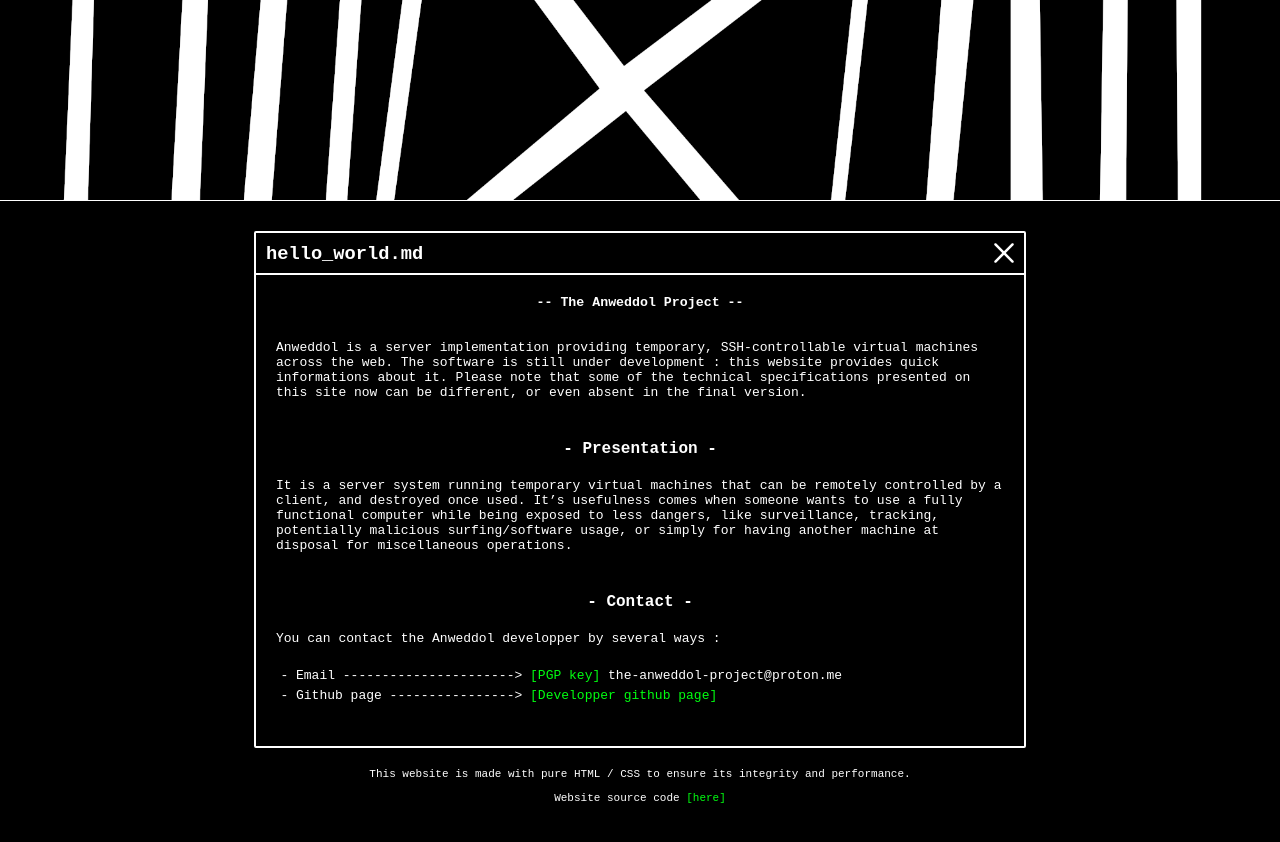
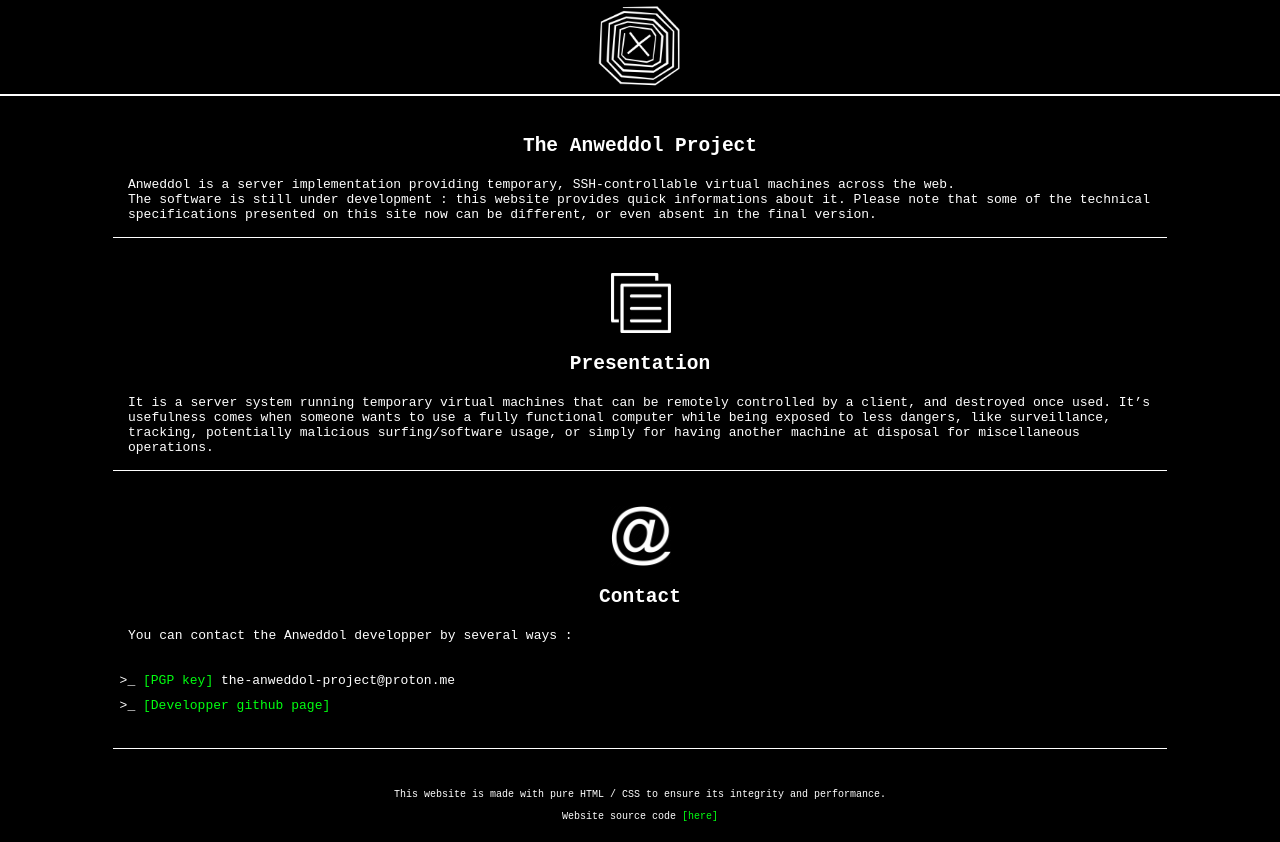
Before and after one commit to the-anweddol-project/the-anweddol-project.github.io, a plain HTML site: page index.html in a window 1280 px wide. Drawn offline with Linux system fonts and the light colour scheme.

Commit message:
New front page #2

```diff
--- a/index.html
+++ b/index.html
@@ -2,82 +2,42 @@
 <html lang="en">
 
 	<head>
-
 		<meta charset="utf8">
-		<meta name="keywords" content="Anweddol, Virtualization, Python, Open-source">
+		<meta name="keywords" content="Anweddol, The Anweddol project, Virtualization, Python, Open-source">
 		<meta name="description" content="The Anweddol project's official website">
 		<meta name="viewport" content="width=device-width, initial-scale=1">
-
 		<link rel="stylesheet" href="style.css">
 		<link rel="icon" href="imgs/icons/icon2.png">
-
 		<title>The Anweddol project</title>
-
 	</head>
 
 	<body>
-
-		<header></header>
-
+		<header>
+			<img src="imgs/logo.png"></img>
+		</header>
 		<main>
-
-			<section class="window">
-
-				<section class="window-bar">
-
-					<h1>hello_world.md</h1>
-
-					<figure class="window-bar-button-close">
-						<svg version="1.1" xmlns="http://www.w3.org/2000/svg" xmlns:xlink="http://www.w3.org/1999/xlink" x="0px" y="0px" viewBox="0 0 1000 1000" enable-background="new 0 0 1000 1000" xml:space="preserve">
-							<g>
-								<path d="M926.9,990c-16.1,0-32.3-6.2-44.6-18.5L28.5,117.7c-24.7-24.7-24.7-64.5,0-89.2c24.7-24.7,64.5-24.7,89.2,0l853.7,853.7c24.7,24.7,24.7,64.5,0,89.2C959.1,983.8,943,990,926.9,990z"></path><path d="M73.1,990c-16.1,0-32.3-6.2-44.6-18.5c-24.7-24.7-24.7-64.5,0-89.2L882.3,28.5c24.7-24.7,64.5-24.7,89.2,0s24.7,64.5,0,89.2L117.7,971.5C105.4,983.8,89.3,990,73.1,990z"></path>
-							</g>
-						</svg>
-					</figure>
-
-				</section>
-
-				<section class="window-content">
-               		<pre>
-	      __      _____  ___   __   __  ___   _______  ________   ________      ______    ___
-	     /""\    (\"   \|"  \ |"  |/  \|  "| /"     "||"      "\ |"      "\    /    " \  |"  |
-	    /    \   |.\\   \    ||'  /    \:  |(: ______)(.  ___  :)(.  ___  :)  // ____  \ ||  |
-	   /' /\  \  |: \.   \\  ||: /'        | \/    |  |: \   ) |||: \   ) || /  /    ) :)|:  |
-	  //  __'  \ |.  \    \. | \//  /\'    | // ___)_ (| (___\ ||(| (___\ ||(: (____/ //  \  |___
-	 /   /  \\  \|    \    \ | /   /  \\   |(:      "||:       :)|:       :) \        /  ( \_|:  \
-	(___/    \___)\___|\____\)|___/    \___| \_______)(________/ (________/   \"_____/    \_______)
-
-               		</pre>
-
-               		<h5>-- The Anweddol Project --</h5>
-
-               		<p>Anweddol is a server implementation providing temporary, SSH-controllable virtual machines across the web. The software is still under development : this website provides quick informations about it. Please note that some of the technical specifications presented on this site now can be different, or even absent in the final version.</p>
-
-               		<h2 id="presentation">- Presentation -</h2>
-
-               		<p>It is a server system running temporary virtual machines that can be remotely controlled by a client, and destroyed once used. It’s usefulness comes when someone wants to use a fully functional computer while being exposed to less dangers, like surveillance, tracking, potentially malicious surfing/software usage, or simply for having another machine at disposal for miscellaneous operations.</p>
-
-					<h2 id="contact">- Contact -</h2>
-
-					<p>You can contact the Anweddol developper by several ways :</p>
-
-					<ul>
-						<li>Email ----------------------> <a class="text-anchor" href="contact/A050C2B36F2E80BE6FDE6E0F0D3F21975020EFC0.asc">[PGP key]</a> the-anweddol-project@proton.me</li>
-						<li>Github page ----------------> <a class="text-anchor" href="https://github.com/Darnethal0z" target="_blank" rel="noopener noreferrer">[Developper github page]</a></li>
-					</ul>
-
-				</section>
-
-			</section>
-
+			<article class="window" id="intro">
+				<h2>The Anweddol Project</h2>
+           		<p>Anweddol is a server implementation providing temporary, SSH-controllable virtual machines across the web. </br>The software is still under development : this website provides quick informations about it. Please note that some of the technical specifications presented on this site now can be different, or even absent in the final version.</p>
+			</article>
+			<article class="window" id="presentation">
+				<img src="imgs/icons/presentation.png"></img>
+				<h2>Presentation</h2>
+           		<p>It is a server system running temporary virtual machines that can be remotely controlled by a client, and destroyed once used. It’s usefulness comes when someone wants to use a fully functional computer while being exposed to less dangers, like surveillance, tracking, potentially malicious surfing/software usage, or simply for having another machine at disposal for miscellaneous operations.</p>
+			</article>
+			<article class="window" id="contact">
+				<img src="imgs/icons/contact.png"></img>
+				<h2>Contact</h2>
+           		<p>You can contact the Anweddol developper by several ways :</p>
+				<ul>
+					<li><a class="text-anchor" href="contact/A050C2B36F2E80BE6FDE6E0F0D3F21975020EFC0.asc">[PGP key]</a> the-anweddol-project@proton.me</li>
+					<li><a class="text-anchor" href="https://github.com/Darnethal0z" target="_blank" rel="noopener noreferrer">[Developper github page]</a></li>
+				</ul>
+			</article>
 		</main>
-
 		<footer>
-
 			<p>This website is made with pure HTML / CSS to ensure its integrity and performance.</br></br>Website source code <a class="text-anchor" href="https://github.com/the-anweddol-project/the-anweddol-project.github.io" target="_blank" rel="noopener noreferrer">[here]</a></p>
-
 		</footer>
-
 	</body>
 
 </html>
--- a/style.css
+++ b/style.css
@@ -10,40 +10,35 @@
 
 body {
 	background-color: #000;
-	font-family: "Liberation Mono";
+	font-family: monospace;
 	text-rendering: optimizeLegibility;
 	color: #fff;
-}
-
-code {
-    display: block;
-    padding-left: 5px;
-    padding-bottom: 20px;
-    font-family: Consolas, "courier new";
-    font-size: 14px;
-    font-style: italic;
-    font-weight: bold;
+	font-size: 13px;
 }
 
 header {
-	height: 200px;
-	background-image: url("imgs/logo.png");
-	background-position: center;
-	background-size: cover;
-	border-bottom: 1px solid #fff;
+	width: 100%;
+	height: 94px;
+	position: fixed;
+	top: 0;
+	border-bottom: 2px solid #fff;
+	background-color: #000;
+	z-index: 2;
 }
 
-footer {
+header img {
+	width: 90px;
 	display: block;
 	margin-left: auto;
 	margin-right: auto;
-	margin-bottom: 20px;
-	width: 60%;
-	text-align: center;
-	font-size: 11px;
 }
 
-/* === */
+main {
+	display: block;
+	margin-left: auto;
+	margin-right: auto;
+	margin-top: 140px;
+}
 
 .text-anchor {
 	color: #00ff10;
@@ -56,99 +51,71 @@ footer {
 }
 
 .window {
+	width: 60%;
 	display: block;
 	margin-left: auto;
 	margin-right: auto;
-	margin-top: 30px;
-	margin-bottom: 20px;
-	width: 60%;
-	border: 2px solid #fff; /*8e8c8c*/
-	border-radius: 2px;
+	margin-top: 20px;
+	padding: 15px;
+	border-bottom: 1px solid #fff;
+	word-break: break-word;
 }
 
-.window-bar {
-	height: 40px;
-	border-bottom: 2px solid #fff;
+.window h2 {
+	position: relative;
+	top: -45px;
+	left: 80px;
+	text-align: left;
 }
 
-.window-bar h1 {
-	padding-top: 10px;
-	padding-left: 10px;
+#intro h2 {
+	position: initial;
+	padding-bottom: 20px;
 }
 
-.window-bar-button-close {
-	margin-top: -27px;
-	margin-right: 5px;
-	padding: 5px;
-	float: right;
-	width: 20px;
-	height: 20px;
-	filter: invert(100%);
-	cursor: pointer;
+.window ul {
+	padding-left: 40px;
+	padding-top: 20px;
+	padding-bottom: 20px;
+	list-style-type: '>_ ';
 }
 
-.window-bar-button-close:hover {
-	background-color: #fff;
-	filter: invert(0%);
-	transition: color .1s ease,background-color .1s ease,border-color .1s ease,box-shadow .1s ease;
+.window img {
+	width: 60px;
+	height: 60px;
+	padding-left: 2px;
+	filter: invert(100%);
 }
 
-.window-content {
+footer {
+	display: block;
+	margin-top: 40px;
+	margin-bottom: 20px;
+	text-align: center;
+	font-size: 10px;
+}
+
+@media (max-width: 1560px) {
+
+	main { margin-top: 100px; }
+
+	.window { width: 80%; }
+
+	.window ul { padding-left: 15px; }
+
+	.window ul li { padding-top: 10px; }
+
+	.window img {
 		display: block;
 		margin-left: auto;
 		margin-right: auto;
-	text-align: left;
-	padding: 20px;
 	}
 
-.window-content p {
-	padding-bottom: 20px;
-	font-size: 13px;
-}
-
-.window-content h2 {
+	.window h2 {
+		position: initial;
 		text-align: center;
 		padding-top: 20px;
 		padding-bottom: 20px;
-	font-size: 16px;
 	}
 
-.window-content h5 {
-	text-align: center;
-	padding-bottom: 30px;
 }
-
-.window-content ul {
-	padding-left: 20px;
-	padding-bottom: 20px;
-	font-size: 13px;
-	line-height: 20px;
-	list-style-type: '- ';
-	white-space: normal;
-}
-
-.window-content ul li { word-break: break-word; }
-
-.window-content pre {
-	display: block;
-	margin-left: auto;
-	margin-right: auto;
-	width: 800px;
-}
-
-@media (max-width: 1380px){
-	.window-content pre { display: none; }
-}
-
-@media (max-width: 1200px){
-	.window { width: 90%; }
-}
-
-@media (max-width: 685px){
-	.window-content ul li { padding-bottom: 10px; }
-	.window-content ul li a { white-space: pre; }
-}
-
-@media (max-width: 620px){
-	header { height: 100px; }
-}
```
Also changed, not shown: imgs/icons/contact.png (added), imgs/icons/presentation.png (added). Lines whose indentation alone changed are shown as unchanged.
